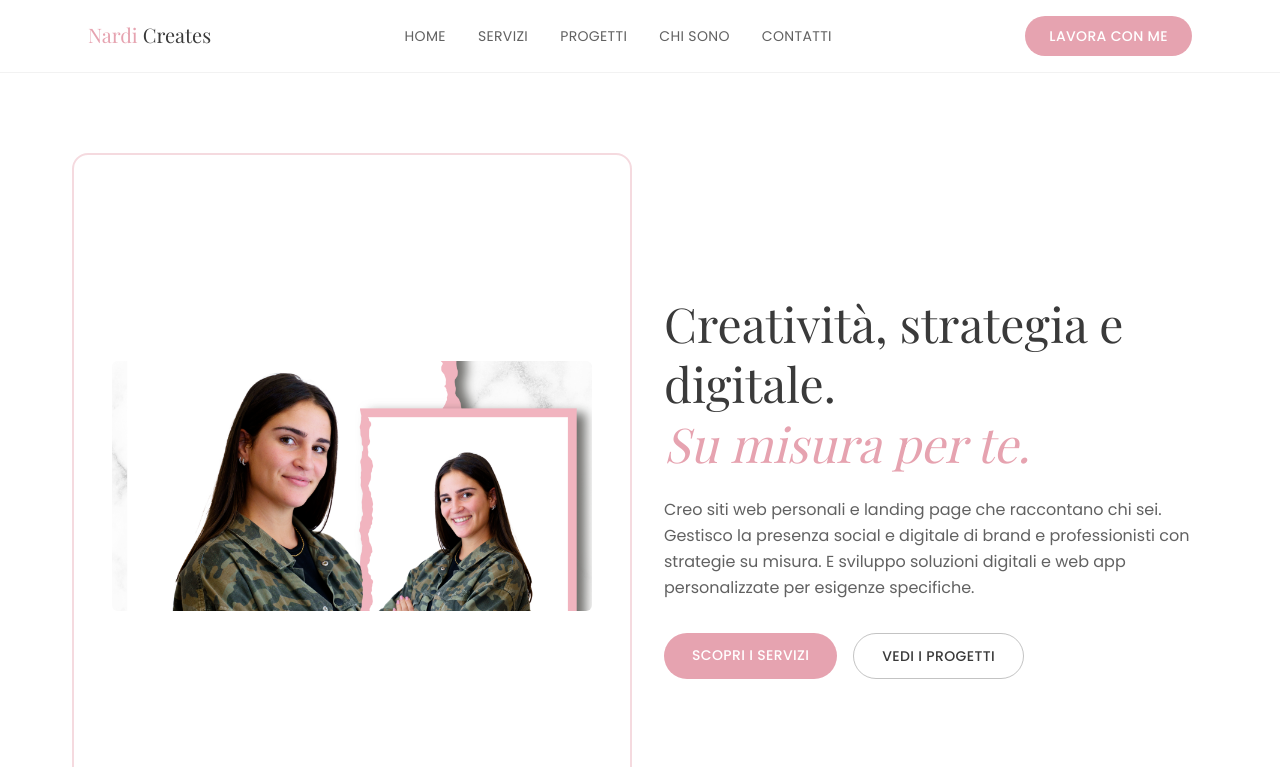
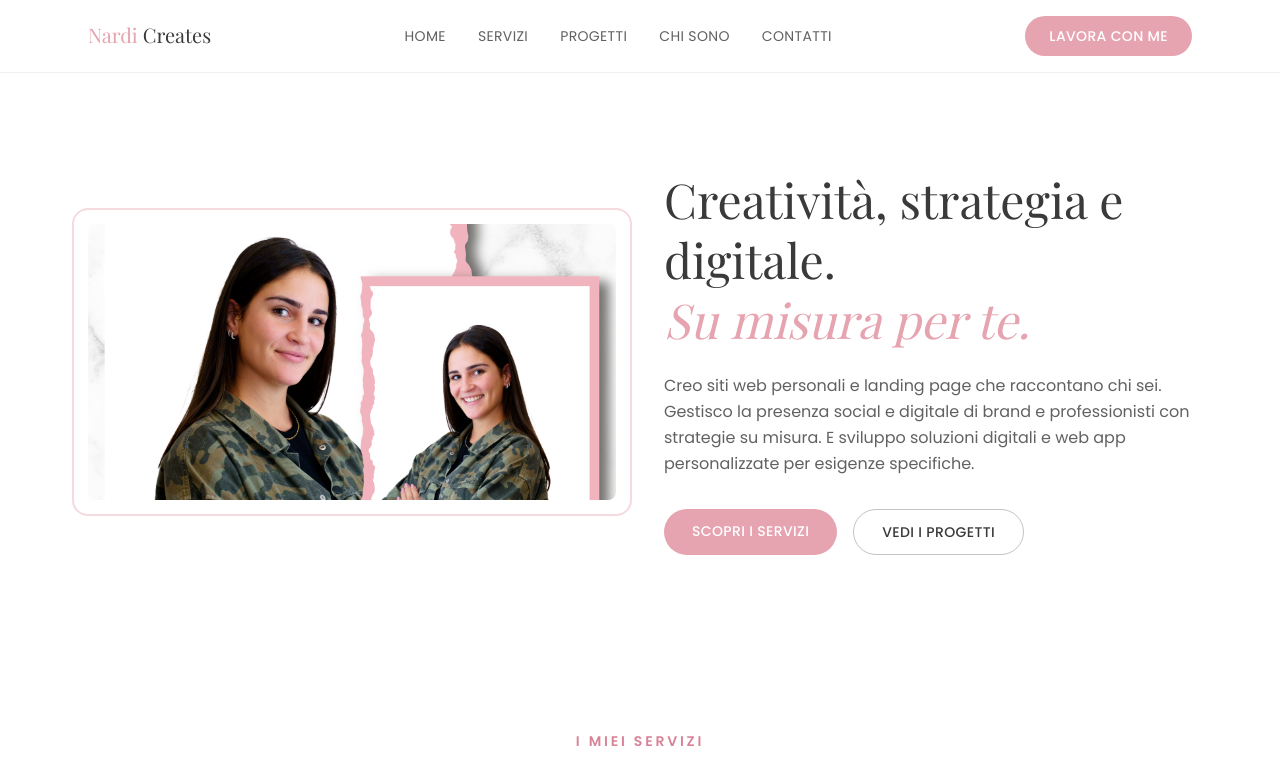
Before and after one commit to nardiianna/nardianna.it, a Next.js app: page / in a window 1280 px wide. Shown: the top 767 px of the page. Built offline with nearby package versions, Linux system fonts and the light colour scheme; a web font is replaced by a local one.

Commit message:
Revert hero photo slot to original object-cover style

```diff
--- a/src/components/Hero.tsx
+++ b/src/components/Hero.tsx
@@ -6,16 +6,14 @@ export default function Hero() {
       <div className="grid gap-12 md:grid-cols-2 md:items-center">
         <div className="relative">
           <div className="absolute -inset-4 -z-10 rounded-2xl border-2 border-pink/40" />
-          <div className="marble-bg flex aspect-[4/5] items-center justify-center rounded-lg p-6 sm:aspect-[5/6]">
           <Image
             src="/images/anna-hero-2.png"
             alt="Anna Nardi"
             width={2000}
             height={1044}
             priority
-              className="w-full rounded-md object-contain"
+            className="w-full rounded-lg object-cover"
           />
-          </div>
         </div>
 
         <div>
```
Lines whose indentation alone changed are shown as unchanged.
